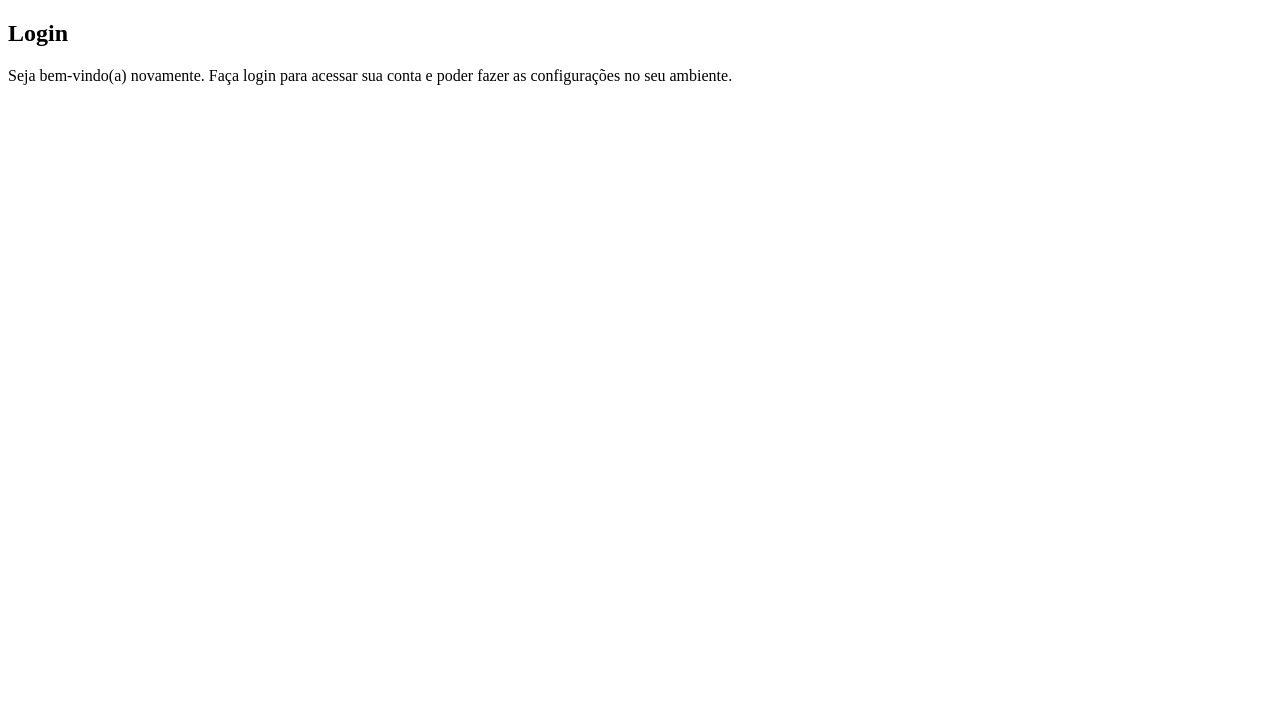
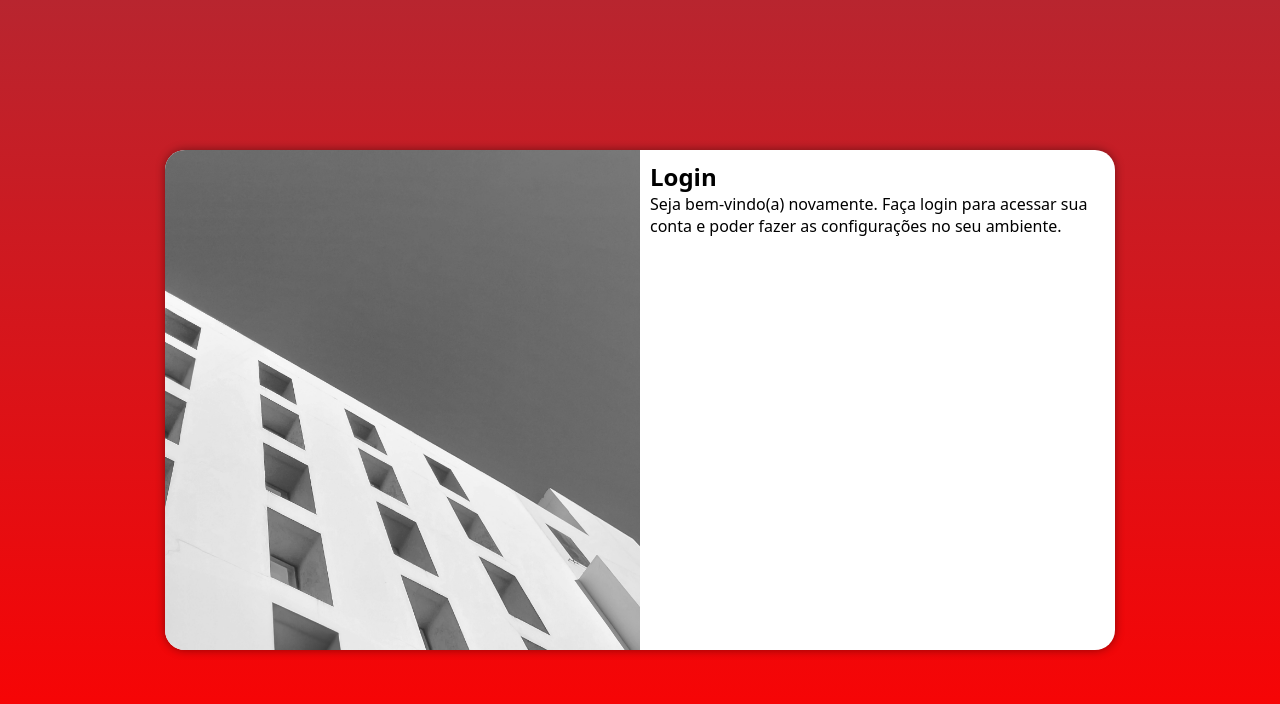
Before and after one commit to araujs/projeto-login, a plain HTML site: page index.html in a window 1280 px wide. Drawn offline with Linux system fonts and the light colour scheme.

Commit message:
media query das telas

```diff
--- /dev/null
+++ b/estilos/media-query.css
@@ -0,0 +1,45 @@
+@charset "UTF-8";
+
+@media screen and (min-width: 768px) and (max-width: 992px) {
+
+    body{
+        background-image: linear-gradient(to top, #ff0000, #B8252F);
+    }
+
+    section#login {
+        width: 80vw;
+    }
+
+    section#login > div#imagem{
+        float: left;
+        width: 30%;
+        height: 100%;
+    }
+
+    section#login > div#formulario{
+        float: right;
+        width: 70%;
+
+    }
+}
+
+@media screen and (min-width: 992px) {
+    body{
+        background-image: linear-gradient(to top, #ff0000, #B8252F);
+    }
+
+    section#login{
+        width: 950px;
+    }
+
+    section#login > div#imagem{
+        float: left;
+        width: 50%;
+        height: 100%;
+    }
+
+    section#login > div#formulario {
+        float: right;
+        width: 50%;
+    }
+}
--- a/estilos/style.css
+++ b/estilos/style.css
@@ -6,3 +6,51 @@
     cinza: #332929
     tons escuros de vinho/vermelho: #332929;#523133
 */
+
+*{
+    font-family: system-ui, -apple-system, BlinkMacSystemFont, 'Segoe UI', Roboto, Oxygen, Ubuntu, Cantarell, 'Open Sans', 'Helvetica Neue', sans-serif;
+    margin: 0px;
+    padding: 0px;
+    box-sizing: border-box;
+}
+
+body, html{
+    background-color: #B8252F;
+    height: 100vh;
+    width: 100vw;
+}
+
+main{
+    position: relative-;
+    height: 100vh;
+    width: 100vw;
+}
+
+section#login{
+    position: absolute;
+    top: 50%;
+    left: 50%;
+    transform: translate(-50%, -50%);
+    overflow: hidden;
+
+    background-color: white;
+    width: 250px;
+    height: 500px;
+    border-radius: 20px;
+    box-shadow: 0px 0px 10px rgba(0, 0, 0, 0.432);
+
+    transition:  width 0.3s, height 0.3s;
+    transition-timing-function: ease;
+}
+
+section#login > div#imagem{
+    display: block;
+    background: #B8252F url(../imagens/foto.jpg);
+    background-size: cover;
+    height: 250px;
+}
+
+section#login > div#formulario {
+    display: block;
+    padding: 10px;
+}
--- a/index.html
+++ b/index.html
@@ -4,20 +4,22 @@
     <meta charset="UTF-8">
     <meta name="viewport" content="width=device-width, initial-scale=1.0">
     <link rel="stylesheet" href="estilos/style.css">
+    <link rel="stylesheet" href="estilos/media-query.css">
     <title>Login</title>
 </head>
 <body>
     <main>
-
-    </main>
         <section id="login">
             <div id="imagem">
 
             </div>
-        <div id="formulário">
+            <div id="formulario">
                 <h1>Login</h1>
                 <p>Seja bem-vindo(a) novamente. Faça login para acessar sua conta e poder fazer as configurações no seu ambiente.</p>
+                <form action="login.php" method="post">
+                </form>
             </div>
         </section>
+    </main>
 </body>
 </html>
```
Also changed, not shown: imagens/foto.jpg (added), 1 other file. Lines whose indentation alone changed are shown as unchanged.
